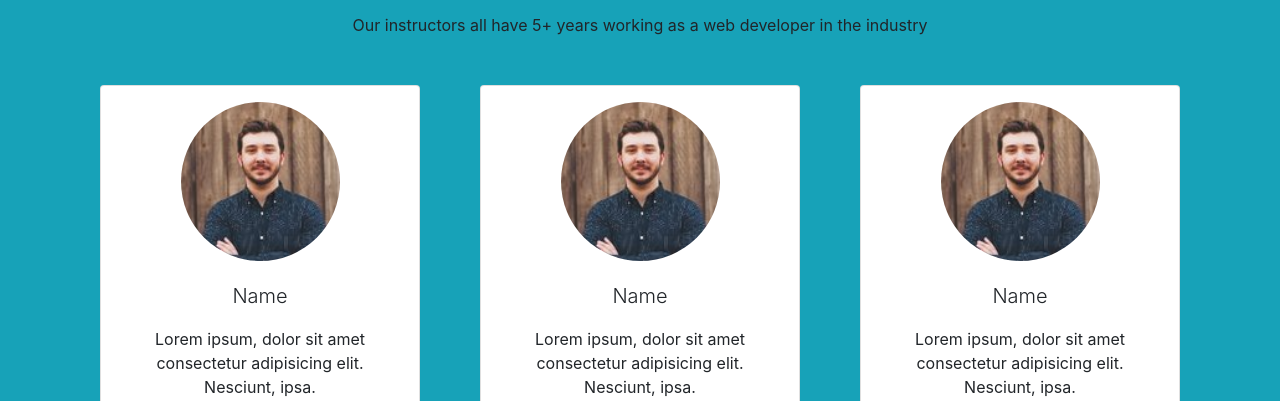
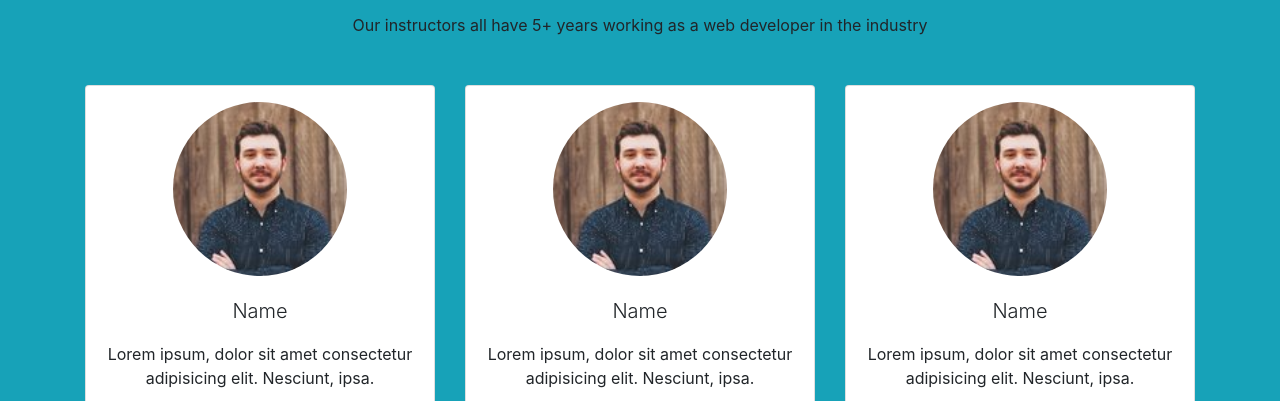
Before and after one commit to Mohammad-jovanesh/WebService, a plain HTML site: page index.html in a window 1280 px wide. Shown: the part 2068-2469 px from the top of the page. Drawn offline with nearby package versions, Linux system fonts and the light colour scheme.

Commit message:
Some Changes on Cards and the Email Section

```diff
--- a/Style.css
+++ b/Style.css
@@ -14,6 +14,9 @@ html{
    position: absolute;
    right: 5%;
 
+}
+.Address_Style{
+    word-wrap: break-word;
 }
 @media screen and (max-width:767px){
     .btn_custom_class {
--- a/index.html
+++ b/index.html
@@ -38,8 +38,6 @@
 <section class="BigHero d-md-flex align-items-center pt-5" id="Home">
   <div class="container d-md-flex align-items-center p-5 ">
     <div class="BigHero_content ">
-
-
       <div class="BigHero_content_title text-light pr-4 ">
         <h1 class="mb-4 text-md-left text-center"><span class="bg-danger text-light rounded p-1 " >Let's</span> Become a <span >Developer</span></h1>
         <p class="my-3 text-md-left text-center">We focus on teaching our students the fundamentals of the latest and greatest technologies to prepare them for their first dev role</p>
@@ -220,7 +218,7 @@
 
 
       <div class="col-lg-4 col-12">
-        <div class="card py-3  mx-auto" style="width:20rem;">
+        <div class="card py-3  mx-auto" style="width:100%;">
           <img class="card-img-top  rounded-circle mb-3 w-50 m-auto" src="./Image/11.jpg" alt="Card image cap">
           <div class="card-body">
             <p class="lead card-text text-center">Name</p>
@@ -244,7 +242,7 @@
 
       </div>
       <div class="col-lg-4 col-12 my-lg-0 my-3">
-        <div class="card py-3 mx-auto" style="width:20rem;">
+        <div class="card py-3 mx-auto" style="width:100%;">
           <img class="card-img-top  rounded-circle mb-3 w-50 m-auto" src="./Image/11.jpg" alt="Card image cap">
           <div class="card-body">
             <p class="lead card-text text-center">Name</p>
@@ -269,7 +267,7 @@
       </div>
 
       <div class="col-lg-4  col-12">
-        <div class="card py-3 mx-auto" style="width:20rem;">
+        <div class="card py-3 mx-auto" style="width:100%;">
           <img class="card-img-top  rounded-circle mb-3 w-50 m-auto" src="./Image/11.jpg" alt="Card image cap">
           <div class="card-body">
             <p class="lead card-text text-center">Name</p>
@@ -308,7 +306,7 @@
               <ul class="list-group w-100">
                 <li class="list-group-item"><strong>Main Location</strong> Almaty Samal-2</li>
                 <li class="list-group-item"><strong>Phone</strong>+7 705 457 51 75</li>
-                <li class="list-group-item"><strong>Email</strong>piramun.mohammad@gmail.com</li>
+                <li class="list-group-item Address_Style "><strong>Email</strong>piramun.mohammad@gmail.com</li>
               </ul>
          </div>
          <div class="col-lg-6 col-12 Contact_Map">
```
